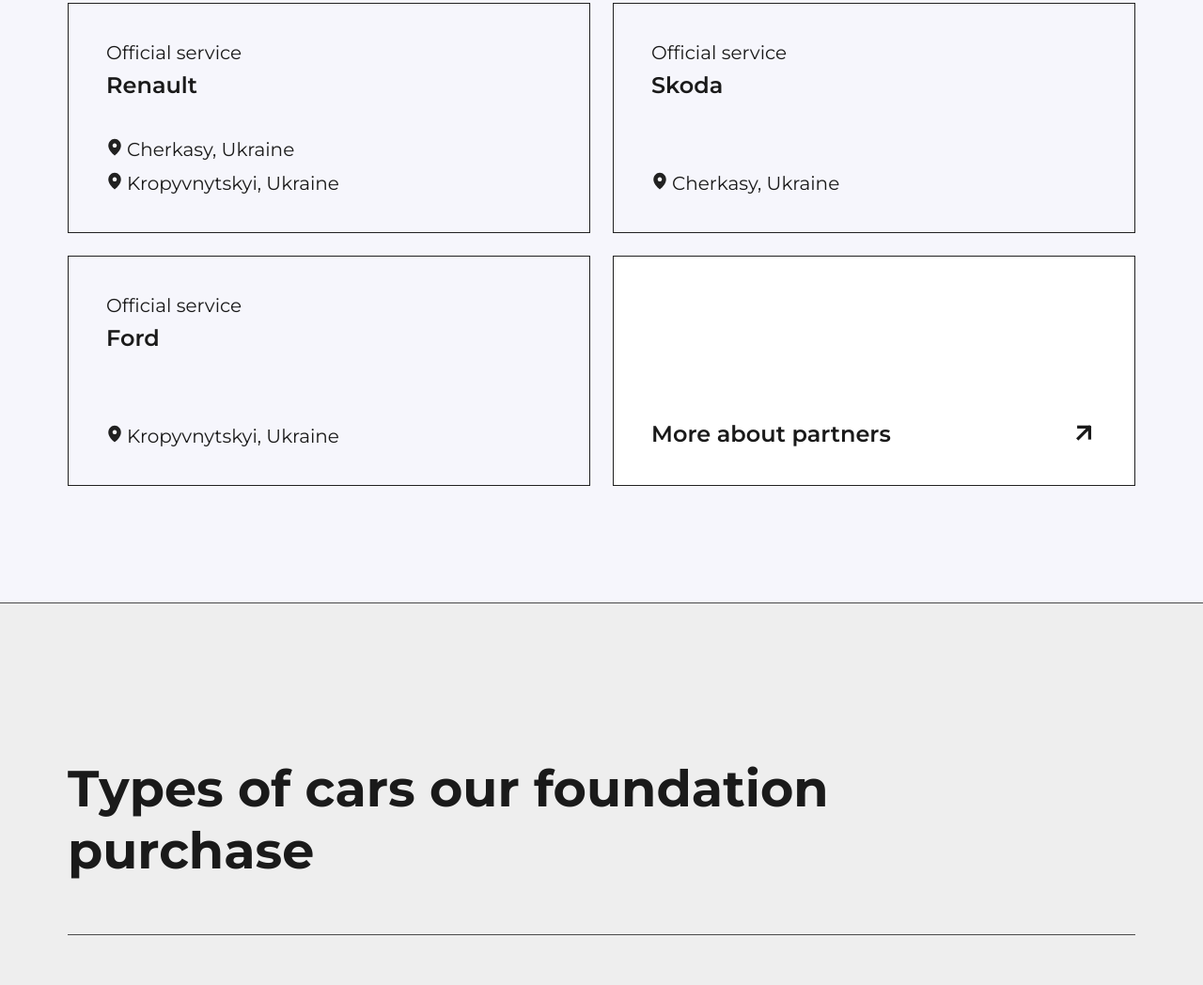
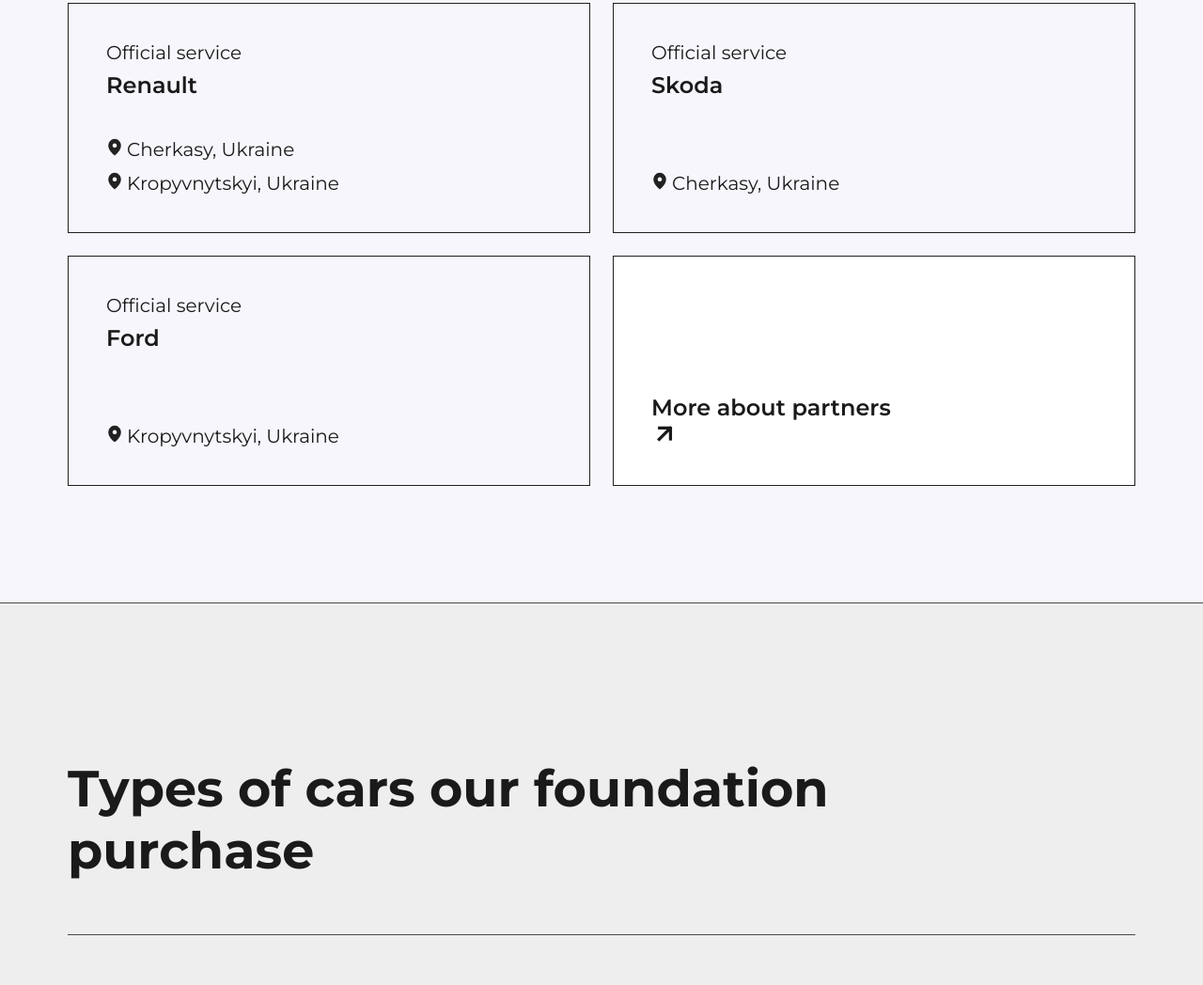
Before and after one commit to diana-semenets/Volunteer-movement3, a plain HTML site: page index.html in a window 1280 px wide. Shown: the part 1821-2869 px from the top of the page at 94% size. Drawn offline with Linux system fonts and the light colour scheme; a web font is replaced by a local one.

Commit message:
Add files via upload

```diff
--- a/index.html
+++ b/index.html
@@ -55,10 +55,6 @@
 				</div>
 			</div>
 		</header>
-
-
-
-
 
 
 
@@ -141,11 +137,11 @@
 								<a href="https://maps.app.goo.gl/b1W1caAHozjnq6VT8" class="item-list-place" data-lang="home_page-21">Кропивницький, Україна</a>
 							</div>
 						</div>
-						<div class="partners__list-item item-list item-list-btn">
-							<div class="partners__list-btn">
-								<a  href="partners.html" data-lang="home_page-22">Більше про партнерів</a> <span class="_icon-arrowicon"></span>
-							</div>
-						</div>
+						<a href="partners.html" class="partners__list-item item-list item-list-btn">
+							<span  data-lang="home_page-22" class="partners__list-btn">Більше про партнерів</span>
+							<span class="_icon-arrowicon"></span>
+
+						</a>
 
 					</div>
 				</div>
```
Also changed, not shown: vacancy.html (+2 -2 lines).
